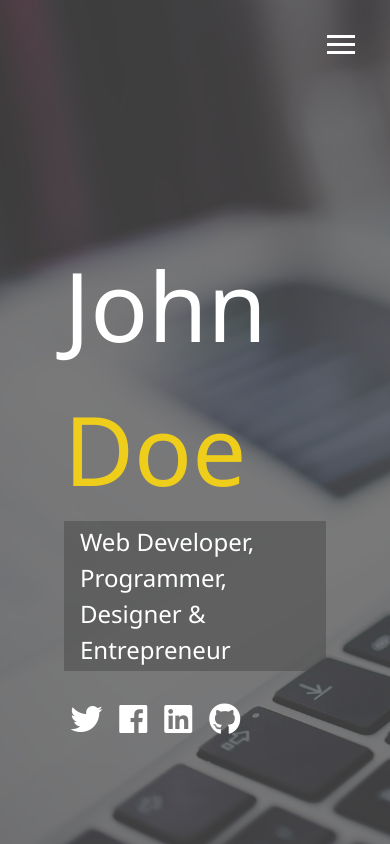
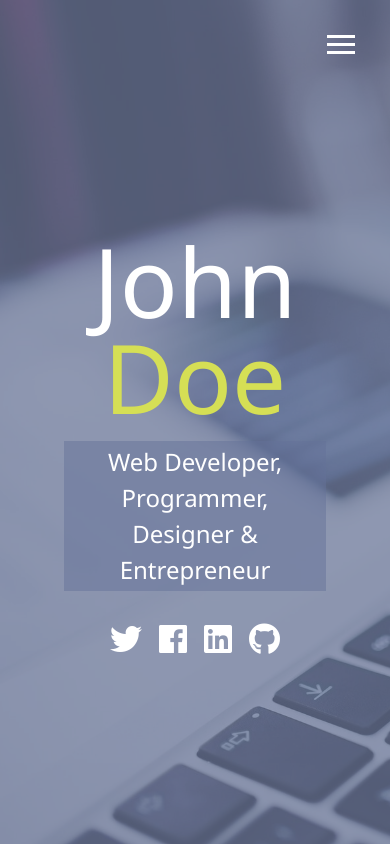
Before and after one commit to abdevworks/portfolio_website, a website: page dist/index.html in a window 390 px wide. Drawn offline with Linux system fonts and the light colour scheme.

Commit message:
Added media queries and made manu overlay responsive

```diff
--- a/scss/_config.scss
+++ b/scss/_config.scss
@@ -1,5 +1,5 @@
-$primary-color: #444;
-$secondary-color: #eece1a;
+$primary-color: rgb(97, 110, 146);
+$secondary-color: #d5df55;
 $show-home-image: true;
 $home-image: url("../img/background.jpg");
 $background-opacity: 0.7;
@@ -28,3 +28,28 @@ $background-opacity: 0.7;
         }
     }
 }
+
+// Media Query Mixins
+@mixin mediaSm {
+    @media screen and (max-width: 500px) {
+        @content;
+    }
+}
+
+@mixin mediaMd {
+    @media screen and (max-width: 768px) {
+        @content;
+    }
+}
+
+@mixin mediaLg {
+    @media screen and (min-width: 769px) and (max-width: 1170px) {
+        @content;
+    }
+}
+
+@mixin mediaXl {
+    @media screen and (min-width: 1171px) {
+        @content;
+    }
+}
--- /dev/null
+++ b/scss/_mobile.scss
@@ -0,0 +1,53 @@
+// Widescreens
+@include mediaXl {}
+
+// Desktops & Laptops
+@include mediaLg {}
+
+// Tablets & Small Laptops
+@include mediaMd {
+    main {
+        align-items: center;
+        text-align: center;
+
+        .lg-heading {
+            line-height: 1;
+            margin-bottom: 1rem;
+        }
+    }
+
+    ul.menu-nav,
+    div.menu-branding {
+        float: none;
+        width: 100%;
+        min-height: 0;
+
+        &.show {
+            transform: translate3d(0, 0, 0);
+        }
+    }
+
+    .menu-nav {
+        height: 75vh;
+        transform: translate3d(-100%, 0, 0);
+        font-size: 24px;
+    }
+
+    .menu-branding {
+        height: 25vh;
+        transform: translate3d(100%, 0, 0);
+
+        .portrait {
+            background: url('../img/portrait_small.jpg');
+            width: 150px;
+            height: 150px;
+        }
+    }
+}
+
+// Smartphones
+@include mediaSm {
+    main#home h1 {
+        margin-top: 10vh;
+    }
+}
--- a/scss/main.scss
+++ b/scss/main.scss
@@ -1,5 +1,6 @@
 @import 'config';
 @import 'menu';
+@import 'mobile';
 
 * {
   box-sizing: border-box;
```
Also changed, not shown: dist/css/main.css.
